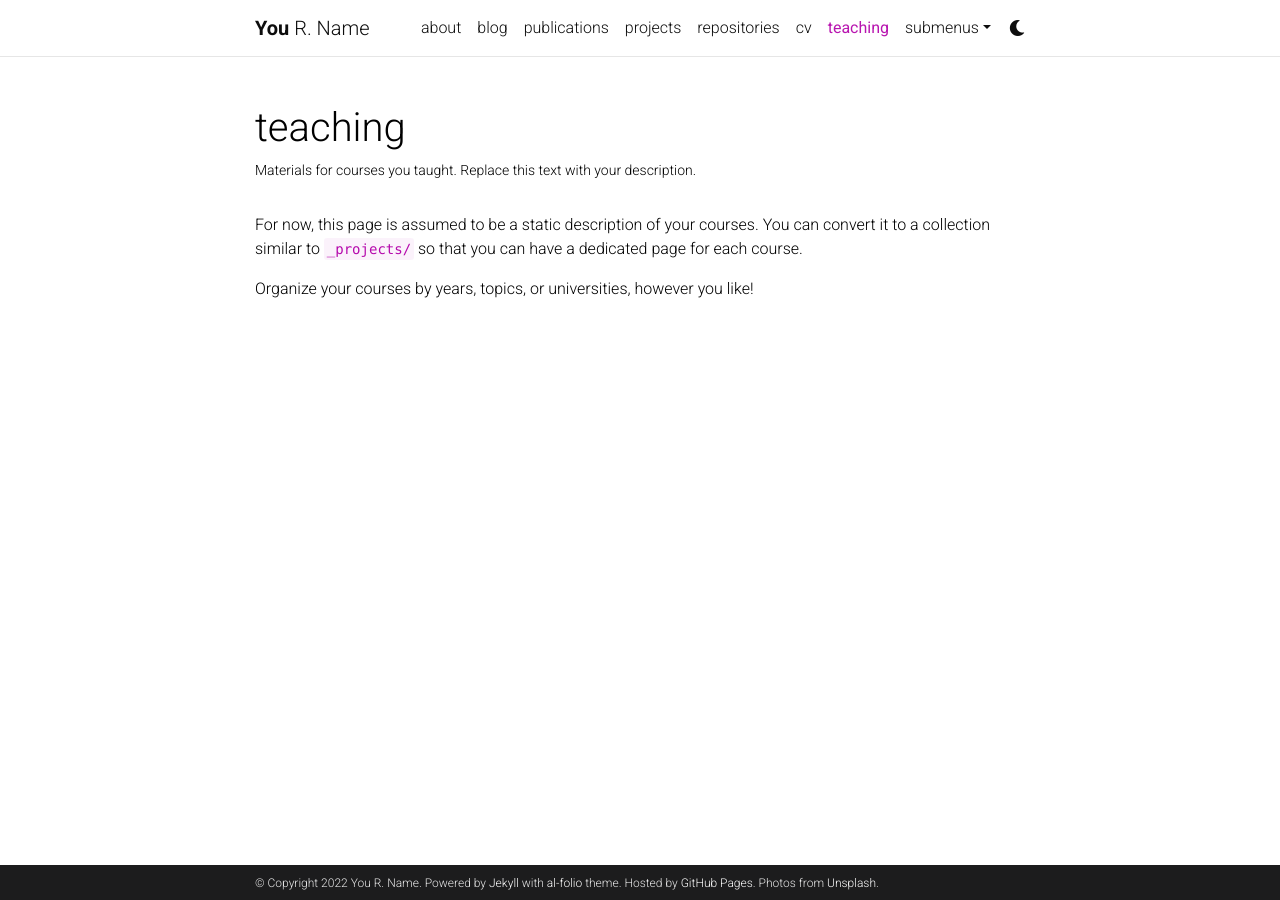
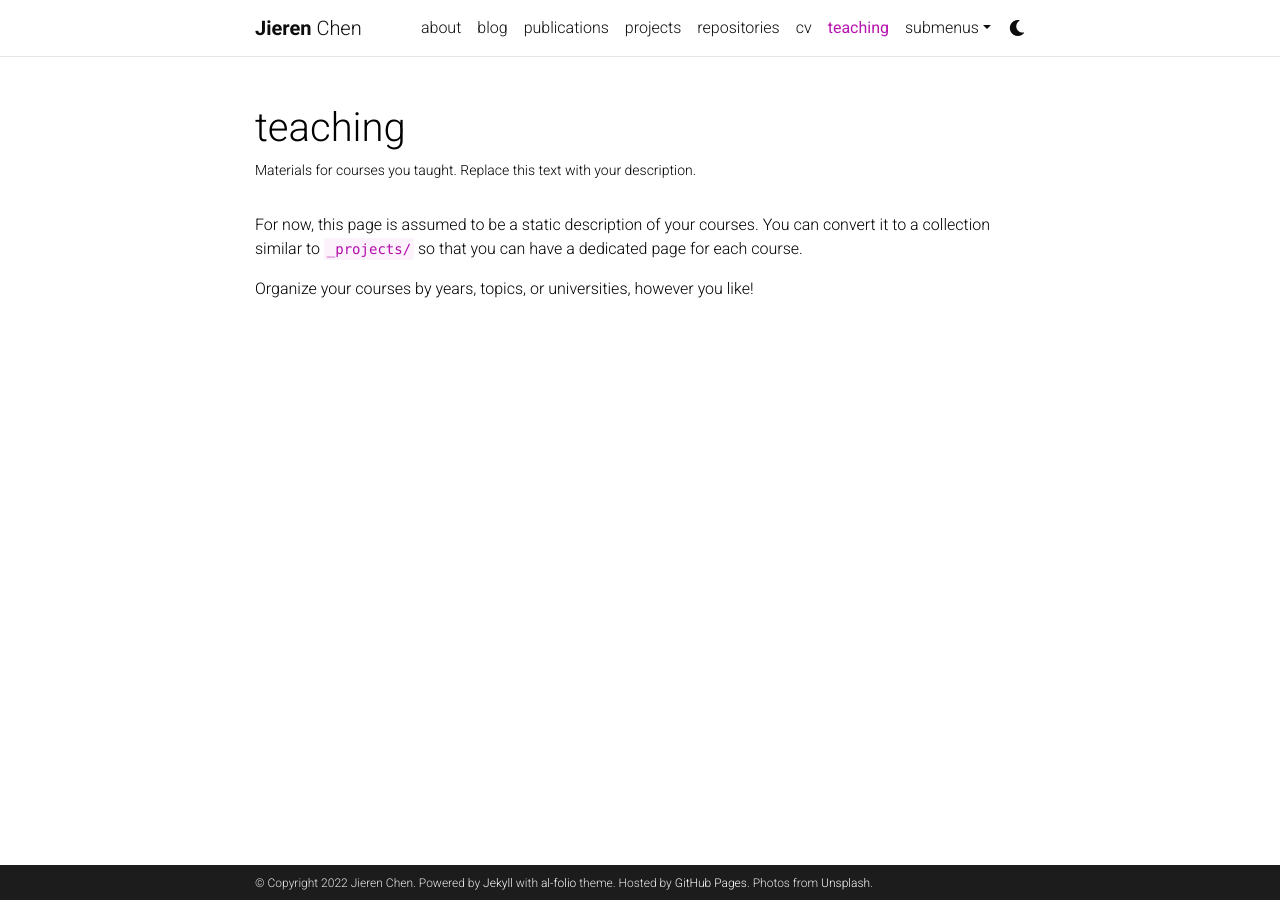
Before and after one commit to jurrchen/gukjoon.github.io, a Jekyll site: the page built from _pages/teaching.md, in a window 1280 px wide. Built offline with Jekyll 4.4.1, drawn with Linux system fonts in a browser that asks for light colours; comment, search, counter and statistics services are not loaded; a style sheet for code colours, icons or effects is not loaded.

Commit message:
set up github pages

```diff
--- a/_config.yml
+++ b/_config.yml
@@ -3,9 +3,8 @@
 # -----------------------------------------------------------------------------
 
 title: blank # the website title (if blank, full name will be used instead)
-first_name: You
-middle_name: R.
-last_name: Name
+first_name: Jieren
+last_name: Chen
 email: you@example.com
 description: > # the ">" symbol means to ignore newlines until "footer_text:"
   A simple, whitespace theme for academics. Based on [*folio](https://github.com/bogoli/-folio) design.
@@ -18,8 +17,8 @@
 lang: en # the language of your site (for example: en, fr, cn, ru, etc.)
 icon: ⚛️  # the emoji used as the favicon (alternatively, provide image name in /assets/img/)
 
-url: https://alshedivat.github.io # the base hostname & protocol for your site
-baseurl: /al-folio # the subpath of your site, e.g. /blog/
+url: https://gukjoon.github.io # the base hostname & protocol for your site
+baseurl:
 last_updated: false # set to true if you want to display last updated in the footer
 impressum_path:  # set to path to include impressum link in the footer, use the same path as permalink in a page, helps to conform with EU GDPR
 
@@ -67,10 +66,10 @@
 # Social integration
 # -----------------------------------------------------------------------------
 
-github_username: # your GitHub user name
+github_username: gukjoon
 gitlab_username: # your GitLab user name
-twitter_username: # your Twitter handle
-linkedin_username: # your LinkedIn user name
+twitter_username: jierenchen
+linkedin_username: jierenchen
 scholar_userid: # your Google Scholar ID
 semanticscholar_id: # your Semantic Scholar ID
 orcid_id: # your ORCID ID
```
